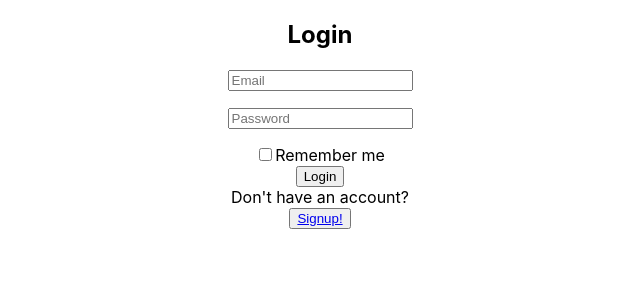
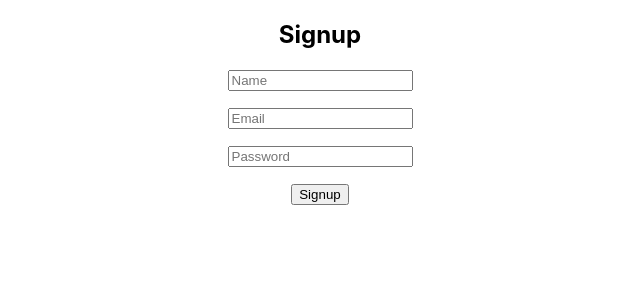
Before and after one commit to tanglero4/PandaCritic-2.0, a React (Create React App) app in the folder my-app/: page / in a window 1280 px wide. Shown: the top 300 px of the page, without its empty margins (320-960 px from the left). Built offline with nearby package versions, Linux system fonts and the light colour scheme.

Commit message:
created a page for the signup form. still needs work

```diff
--- a/my-app/src/App.js
+++ b/my-app/src/App.js
@@ -1,11 +1,12 @@
 import MyReviews from './components/MyReviews';
 import LoginForm from './components/LoginForm';
+import SignupForm from './components/SignupForm';
 import './App.css';
 
 function App() {
   return (
     <div className="App">
-      <LoginForm />
+      <SignupForm />
     </div>
   );
 }
--- /dev/null
+++ b/my-app/src/components/SignupForm.js
@@ -0,0 +1,101 @@
+import React, { useState } from 'react';
+
+function SignupForm() {
+
+    const signupFormHandler = async (event) => {
+        event.preventDefault();
+
+        const name = document.querySelector('#name-signup').value.trim();
+        const email = document.querySelector('#email-signup').value.trim();
+        const password = document.querySelector('#password-signup').value.trim();
+
+        if (name && email && password) {
+            const response = await fetch('/api/users', {
+              method: 'POST',
+              body: JSON.stringify({ name, email, password }),
+              headers: { 'Content-Type': 'application/json' },
+            });
+
+            if (response.ok) {
+              const loginResponse = await fetch('/api/users/login', {
+                method: 'POST',
+                body: JSON.stringify({ email, password }),
+                headers: { 'Content-Type': 'application/json' },
+              });
+
+              if (loginResponse.ok) {
+                document.location.replace('/');
+              } else {
+                alert(loginResponse.statusText);
+              }
+            } else {
+              alert(response.statusText);
+            }
+          }
+        };
+
+
+
+        return (
+            <section class="is-fullheight">
+  <div class="container">
+    <div class="columns is-5-tablet is-4-desktop is-3-widescreen">
+
+ {/* {{!-- spacer column --}} */}
+ <div class="column"></div>
+ {/* {{! Signup code }} */}
+        <div class="column is-flex-direction-row is-half">
+        <h2 class="signup">Signup</h2>
+        <form action="" class="signup-form box pb-5">
+          <div class="field">
+            <p class="control has-icons-left has-icons-right">
+              <input
+                class="input"
+                type="text"
+                id="name-signup"
+                placeholder="Name"
+              />
+              <span class="icon is-small is-left">
+                <i class="fas fa-user fa-sm"></i>
+              </span>
+              <span class="icon is-small is-right">
+                <i class="fas fa-check"></i>
+              </span>
+            </p>
+          </div>
+          <div class="field">
+            <p class="control has-icons-left has-icons-right">
+              <input class="input" type="email" placeholder="Email" id="email-signup"/>
+              <span class="icon is-small is-left">
+                <i class="fas fa-envelope"></i>
+              </span>
+              <span class="icon is-small is-right">
+                <i class="fas fa-check"></i>
+              </span>
+            </p>
+          </div>
+          <div class="field">
+            <p class="control has-icons-left">
+              <input class="input" type="password" placeholder="Password" id="password-signup"/>
+              <span class="icon is-small is-left">
+                <i class="fas fa-lock" ></i>
+              </span>
+            </p>
+          </div>
+          <div class="field">
+            <button class="button has-text-link-dark pt-1">
+              Signup
+            </button>
+          </div>
+        </form>
+        </div>
+        <div class="column"></div>
+    </div>
+  </div>
+ </section>
+        )
+
+
+}
+
+export default SignupForm;
```
